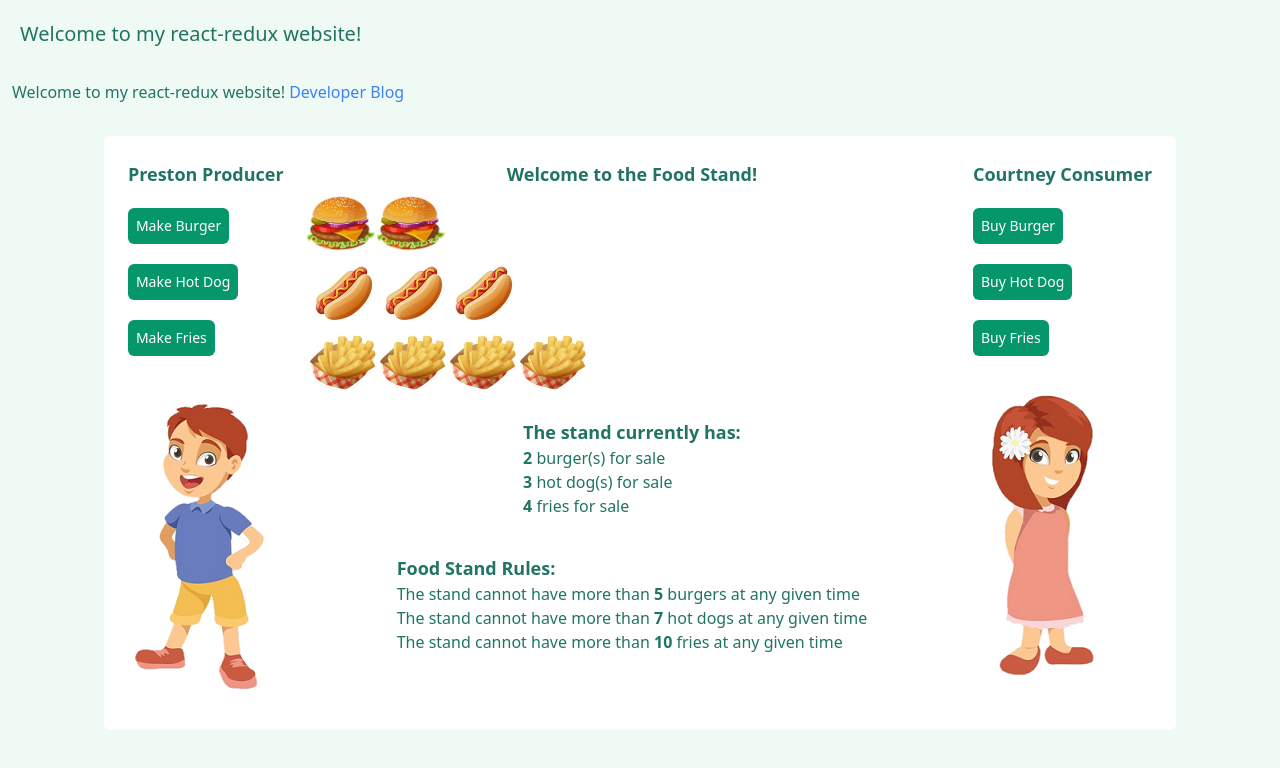
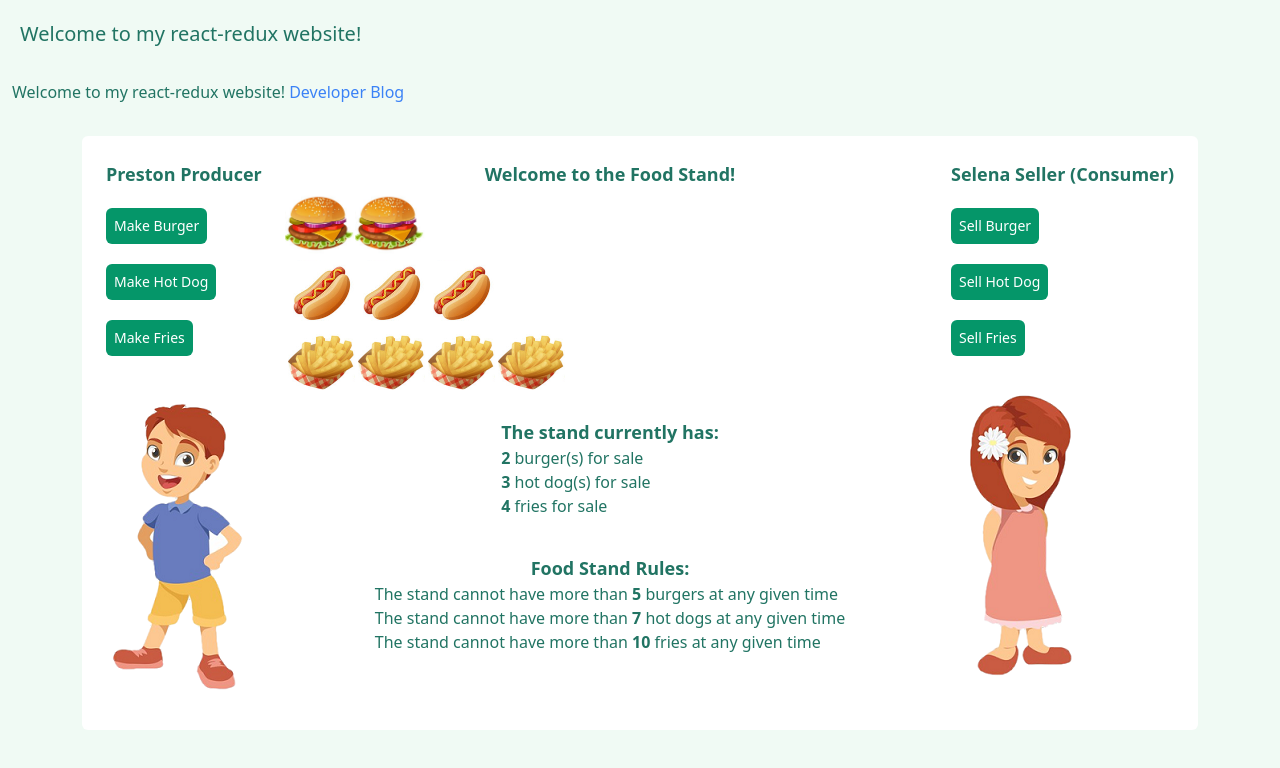
Before and after one commit to marklimm/react-redux-app, a Next.js app: page / in a window 1280 px wide. Shown: the top 768 px of the page. Built offline with nearby package versions, Linux system fonts and the light colour scheme.

Commit message:
use "Selena Seller" name instead because it fits better with the toast messaging

```diff
--- a/components/Consumer/Consumer.tsx
+++ b/components/Consumer/Consumer.tsx
@@ -29,47 +29,47 @@ export const Consumer: FunctionComponent = () => {
 
   const sellBurgerClicked = () => {
     if (numBurgers === 0) {
-      toast.error(`Out of burgers!  We need to make more!`)
+      toast.error(`Selena: Out of burgers!  We need to make more!`)
       return
     }
 
     dispatch(sellBurger())
 
-    toast.success('Burger sold!')
+    toast.success('Selena: Burger sold!')
   }
 
   const sellHotDogClicked = () => {
     if (numHotDogs === 0) {
-      toast.error(`Out of hot dogs!  We need to make more!`)
+      toast.error(`Selena: Out of hot dogs!  We need to make more!`)
       return
     }
 
     dispatch(sellHotDog())
 
-    toast.success('Hot dog sold!')
+    toast.success('Selena: Hot dog sold!')
   }
 
   const sellFriesClicked = () => {
     if (numFries === 0) {
-      toast.error(`Out of fries!  We need to make more!`)
+      toast.error(`Selena: Out of fries!  We need to make more!`)
       return
     }
 
     dispatch(sellFries())
 
-    toast.success('Fries sold!')
+    toast.success('Selena: Fries sold!')
   }
 
   return (
     <>
-      <h1 className='text-lg font-bold'>Courtney Consumer</h1>
+      <h1 className='text-lg font-bold'>Selena Seller (Consumer)</h1>
       <div className='mb-8'>
         <div className='mt-3'>
           <button
             className={`${styles.actionButton}`}
             onClick={sellBurgerClicked}
           >
-            Buy Burger
+            Sell Burger
           </button>
         </div>
         <div className='mt-3'>
@@ -77,7 +77,7 @@ export const Consumer: FunctionComponent = () => {
             className={`${styles.actionButton}`}
             onClick={sellHotDogClicked}
           >
-            Buy Hot Dog
+            Sell Hot Dog
           </button>
         </div>
         <div className='mt-3'>
@@ -85,13 +85,13 @@ export const Consumer: FunctionComponent = () => {
             className={`${styles.actionButton}`}
             onClick={sellFriesClicked}
           >
-            Buy Fries
+            Sell Fries
           </button>
         </div>
       </div>
       <Image
         src={`/images/courtney.png`}
-        alt={`Courtney Consumer`}
+        alt={`Selena Seller`}
         width={155}
         height={308}
       />
--- a/components/FoodStand/FoodStand.tsx
+++ b/components/FoodStand/FoodStand.tsx
@@ -58,7 +58,9 @@ export const FoodStand: FunctionComponent = () => {
       </div>
 
       <div className='self-center mt-4'>
-        <h2 className='text-lg font-bold mt-5'>Food Stand Rules:</h2>
+        <h2 className='text-lg font-bold mt-5 text-center'>
+          Food Stand Rules:
+        </h2>
         <ul>
           <li>
             The stand cannot have more than <span className='font-bold'>5</span>{' '}
--- a/data/devblog/21.06.05-using-create-slice.md
+++ b/data/devblog/21.06.05-using-create-slice.md
@@ -4,3 +4,7 @@ date: '2021-06-05'
 ---
 
 Converted my reducer to use `createSlice()` from the reduxjs toolkit.  Doing this means not having to define the redux actions separately, they get defined within the "slice"
+
+Using `react-toastify` to display toasts enforcing when there are too many or too food items to produce/consume (make/sell).  Using redux thunk along with my reduxjs toolkit setup!
+
+Changed "Courtney Consumer" to "Selena Seller" because it fits better with the toast messaging
```
